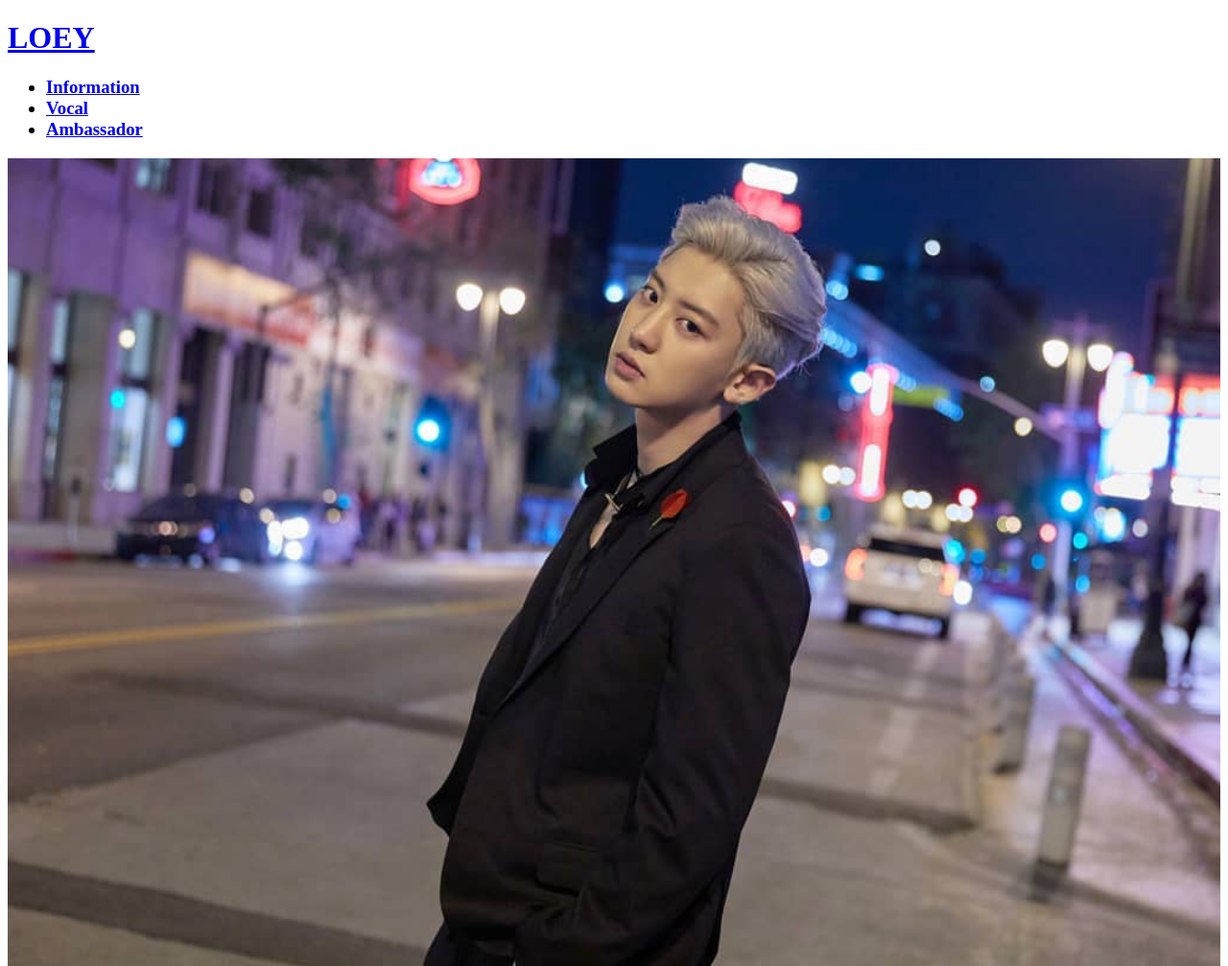
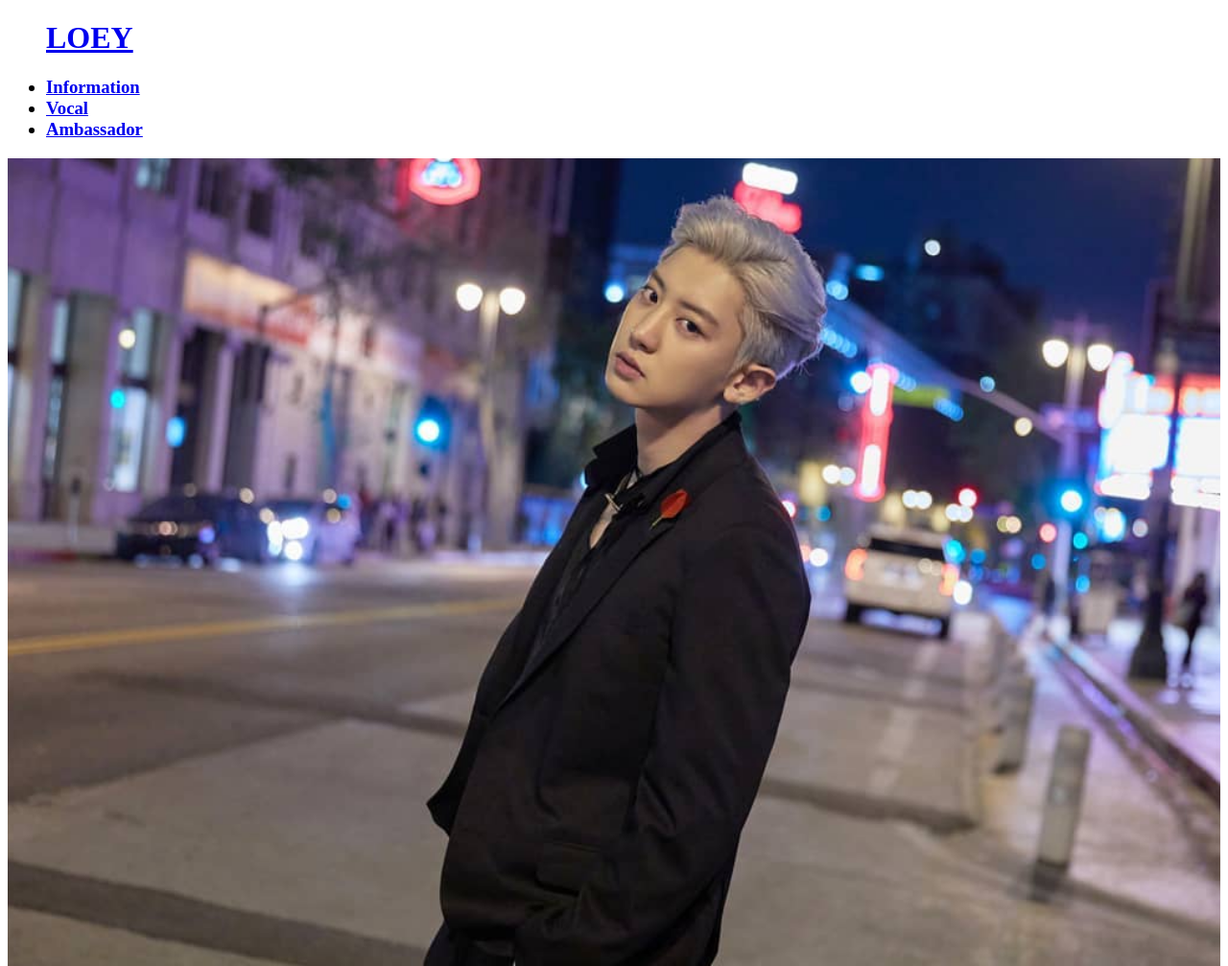
Before and after one commit to yeramssi/first-LOEY, a plain HTML site: page 1.html in a window 1280 px wide. Shown: the top 1007 px of the page at 96% size. Drawn offline with Linux system fonts and the light colour scheme.

Commit message:
Add files via upload

```diff
--- a/1.html
+++ b/1.html
@@ -5,7 +5,7 @@
 <meta charset="utf-8">
 </head>
 <body>
-<h1><a href="index.html">LOEY</h1>
+<h1 style="margin-left:40px;"><a href="index.html">LOEY</h1>
   <h3><ul>
     <li><a href="1.html">Information</li>
     <li><a href="2.html">Vocal</li>
```
Also changed, not shown: 2.html (+1 -1 lines), 3.html (+1 -1 lines), index.html (+1 -1 lines).
